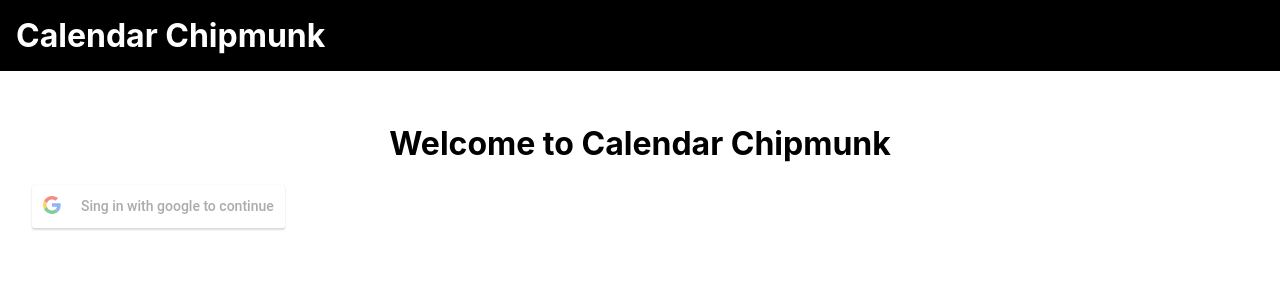
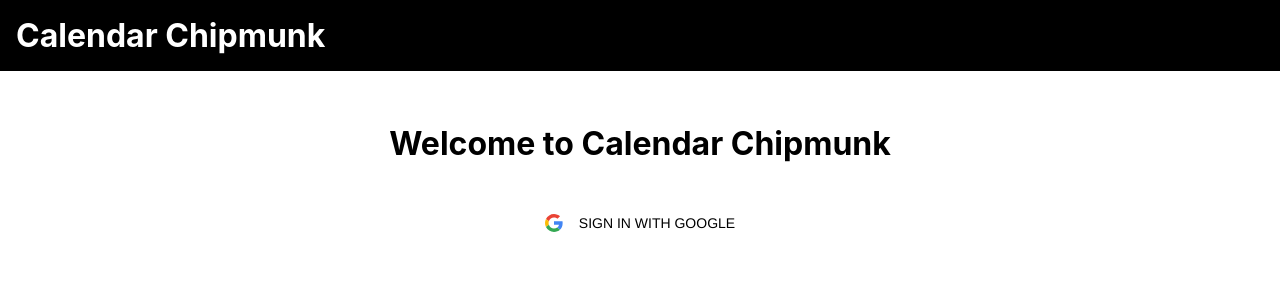
Before and after one commit to Fichonija/calendar-chipmunk, a React (Create React App) app: page /login in a window 1280 px wide. Shown: the top 300 px of the page. Built offline with nearby package versions, Linux system fonts and the light colour scheme.

Commit message:
Routing to Calendar page

```diff
--- a/src/index.js
+++ b/src/index.js
@@ -4,6 +4,7 @@ import { BrowserRouter, Routes, Route } from "react-router-dom";
 
 import App from "./App";
 import Login from "./pages/Login";
+import Calendar from "./pages/Calendar";
 import reportWebVitals from "./reportWebVitals";
 import "./index.css";
 
@@ -11,10 +12,11 @@ ReactDOM.render(
   <BrowserRouter>
     <Routes>
       <Route path="/" element={<App />}>
-        <Route index path="login" element={<Login />} />
+        <Route index element={<Login />} />
+        <Route path="login" element={<Login />} />
+        <Route path="calendar" element={<Calendar />} />
         <Route path="*" element={<div>404 page not found</div>} />
       </Route>
-      {/* <Route path="invoices" element={<Invoices />} /> */}
     </Routes>
   </BrowserRouter>,
   document.getElementById("root")
--- a/src/pages/Calendar/index.js
+++ b/src/pages/Calendar/index.js
@@ -9,25 +9,27 @@ const Calendar = (props) => {
   const [eventsGroup, setEventsGroup] = useState([]);
   const [numberOfDays, setNumberOfDays] = useState(7);
 
-  useEffect(() => {
-    fetchCalendarEvents(props.token, props.email, numberOfDays).then((eventsResult) => setEventsGroup(eventsResult));
-  }, [props.email, props.token, numberOfDays]);
+  console.log(props);
+  // useEffect(() => {
+  //   fetchCalendarEvents(props.token, props.email, numberOfDays).then((eventsResult) => setEventsGroup(eventsResult));
+  // }, [props.email, props.token, numberOfDays]);
 
   return (
-    <div>
-      <p>
-        Hello {props.username}. Showing results for{" "}
-        <select value={numberOfDays} onChange={(event) => setNumberOfDays(+event.target.value)}>
-          <option value="1">1</option>
-          <option value="7">7</option>
-          <option value="30">30</option>
-        </select>{" "}
-        days.
-      </p>
-      {eventsGroup.map((eventGroup) => (
-        <EventList key={eventGroup.key} title={eventGroup.key} events={eventGroup.events} showEventDates={numberOfDays >= 30}></EventList>
-      ))}
-    </div>
+    <div>Hello from calendar component</div>
+    // <div>
+    //   <p>
+    //     Hello {props.username}. Showing results for{" "}
+    //     <select value={numberOfDays} onChange={(event) => setNumberOfDays(+event.target.value)}>
+    //       <option value="1">1</option>
+    //       <option value="7">7</option>
+    //       <option value="30">30</option>
+    //     </select>{" "}
+    //     days.
+    //   </p>
+    //   {eventsGroup.map((eventGroup) => (
+    //     <EventList key={eventGroup.key} title={eventGroup.key} events={eventGroup.events} showEventDates={numberOfDays >= 30}></EventList>
+    //   ))}
+    // </div>
   );
 };
 
--- a/src/pages/Login/index.js
+++ b/src/pages/Login/index.js
@@ -1,28 +1,39 @@
-import { useState } from "react";
-import { GoogleLogin } from "react-google-login";
+import { useNavigate } from "react-router-dom";
+import { useGoogleLogin } from "react-google-login";
+
 import { CALENDAR_CHIPMUNK_CLIENT_ID, CALENDAR_CHIPMUNK_REDIRECT_URI, CALENDAR_CHIPMUNK_SCOPE } from "../../lib/constants";
+import { ReactComponent as GoogleIcon } from "./google.svg";
+import "./login.css";
 
 const Login = (props) => {
-  const [loginData, setLoginData] = useState(null);
+  const navigate = useNavigate();
 
-  const handleLogin = (loginResponse) => {
-    setLoginData({
-      name: loginResponse.profileObj.name,
-      email: loginResponse.profileObj.email,
-      token: loginResponse.tokenObj.access_token,
+  const handleLoginSuccess = (loginResponse) => {
+    console.log(loginResponse);
+    navigate("/calendar", {
+      state: {
+        name: loginResponse.profileObj.name,
+        email: loginResponse.profileObj.email,
+        token: loginResponse.tokenObj.access_token,
+      },
+      replace: false,
     });
   };
+  const { signIn } = useGoogleLogin({
+    clientId: CALENDAR_CHIPMUNK_CLIENT_ID,
+    uxMode: "redirect",
+    redirectUri: CALENDAR_CHIPMUNK_REDIRECT_URI,
+    scope: CALENDAR_CHIPMUNK_SCOPE,
+    onSuccess: handleLoginSuccess,
+    onFailure: (response) => console.log(response),
+    isSignedIn: true,
+  });
+
   return (
-    <GoogleLogin
-      clientId={CALENDAR_CHIPMUNK_CLIENT_ID}
-      uxMode="redirect"
-      redirectUri={CALENDAR_CHIPMUNK_REDIRECT_URI}
-      scope={CALENDAR_CHIPMUNK_SCOPE}
-      buttonText="Sing in with google to continue"
-      onSuccess={handleLogin}
-      onFailure={(response) => console.log(response)}
-      isSignedIn="true"
-    />
+    <button onClick={signIn} className="login-button">
+      <GoogleIcon className="login-button-icon" />
+      <span className="login-button-text">Sign in with google</span>
+    </button>
   );
 };
 
--- /dev/null
+++ b/src/pages/Login/login.css
@@ -0,0 +1,75 @@
+.login {
+  width: fit-content;
+  padding: 1rem;
+  border: 1px solid lightgray;
+  border-radius: 8px;
+}
+
+.login-button {
+  margin: 0 auto;
+  display: flex;
+  align-items: center;
+  border-radius: 8px;
+  border: 1px solid lightgray;
+  background-color: white;
+  cursor: pointer;
+  appearance: none;
+  border-width: 0;
+  box-sizing: border-box;
+  color: #000000;
+  font-family: Clarkson, Helvetica, sans-serif;
+  font-size: 14px;
+  font-weight: 500;
+  letter-spacing: 0;
+  line-height: 1em;
+  opacity: 1;
+  outline: 0;
+  padding: 1.5em 2.2em;
+  position: relative;
+  text-align: center;
+  text-decoration: none;
+  text-rendering: geometricprecision;
+  text-transform: uppercase;
+  transition: opacity 300ms cubic-bezier(0.694, 0, 0.335, 1), background-color 100ms cubic-bezier(0.694, 0, 0.335, 1),
+    color 100ms cubic-bezier(0.694, 0, 0.335, 1);
+  user-select: none;
+  -webkit-user-select: none;
+  touch-action: manipulation;
+  vertical-align: baseline;
+  white-space: nowrap;
+}
+
+.login-button:before {
+  animation: opacityFallbackOut 0.5s step-end forwards;
+  backface-visibility: hidden;
+  background-color: #ebebeb;
+  clip-path: polygon(-1% 0, 0 0, -25% 100%, -1% 100%);
+  content: "";
+  height: 100%;
+  left: 0;
+  position: absolute;
+  top: 0;
+  transform: translateZ(0);
+  transition: clip-path 0.5s cubic-bezier(0.165, 0.84, 0.44, 1), -webkit-clip-path 0.5s cubic-bezier(0.165, 0.84, 0.44, 1);
+  width: 100%;
+}
+
+.login-button:hover:before {
+  animation: opacityFallbackIn 0s step-start forwards;
+  clip-path: polygon(0 0, 101% 0, 101% 101%, 0 101%);
+}
+
+.login-button:after {
+  background-color: #ffffff;
+}
+
+.login-button span {
+  z-index: 1;
+  position: relative;
+  padding: 0.5rem;
+}
+
+.login-button-icon {
+  z-index: 1;
+  padding: 0.5rem;
+}
```
